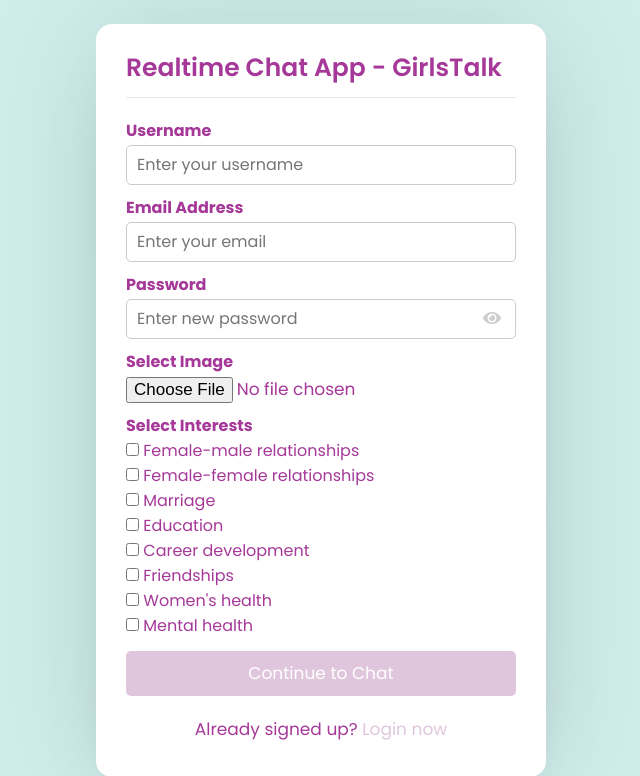
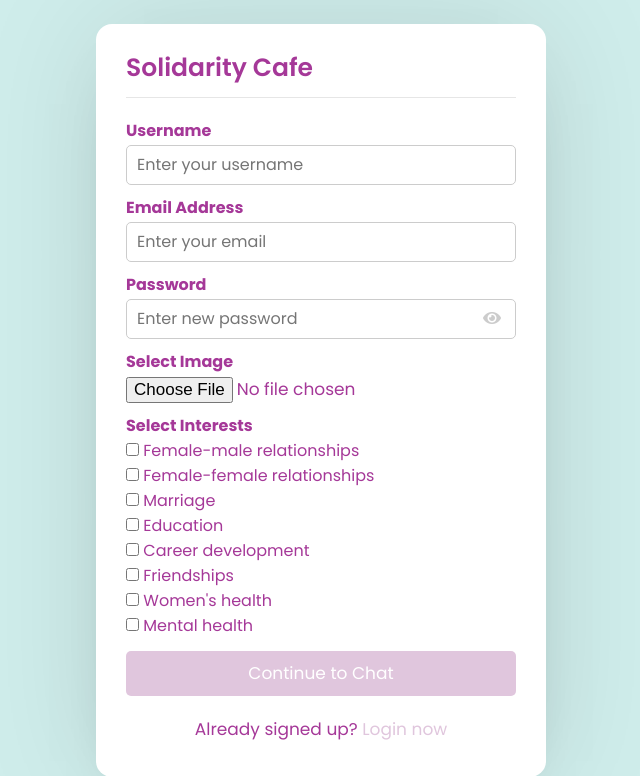
Before and after one commit to ziyanan/SolidarityCafe, a PHP site: page / in a window 1280 px wide. Shown: the top 776 px of the page, without its empty margins (319-959 px from the left). Run offline with PHP 8.4, Linux system fonts and the light colour scheme.

Commit message:
Update index.php

```diff
--- a/index.php
+++ b/index.php
@@ -9,7 +9,7 @@
 <body>
   <div class="wrapper">
     <section class="form signup">
-      <header>Realtime Chat App - GirlsTalk</header>
+      <header>Solidarity Cafe</header>
       <form action="#" method="POST" enctype="multipart/form-data" autocomplete="off">
         <div class="error-text"></div>
         <div class="field input">
```
